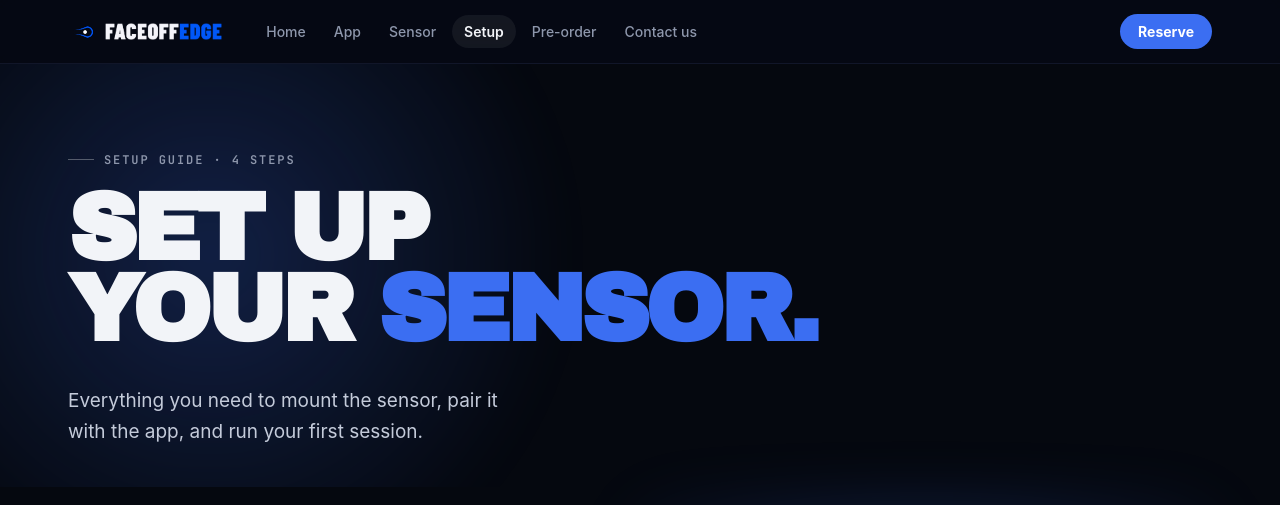
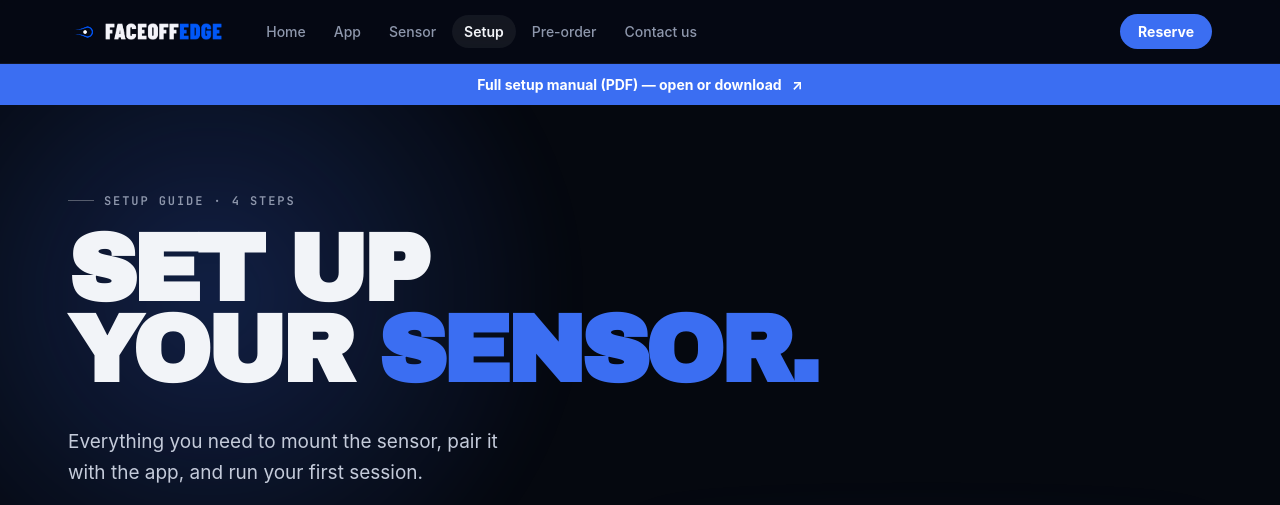
Before and after one commit to TrevorThompson48/FaceoffEdge-Website, a plain HTML site: page setup/index.html in a window 1280 px wide. Shown: the top 505 px of the page. Drawn offline with nearby package versions, Linux system fonts and the light colour scheme.

Commit message:
adding link to setup pdf

```diff
--- a/setup/index.html
+++ b/setup/index.html
@@ -30,6 +30,10 @@
 <div style="font-family:-apple-system,BlinkMacSystemFont,'SF Pro Display',system-ui,'Helvetica Neue',sans-serif; background:#05080F; color:#F2F4F8; overflow-x:clip;">
 
   <dc-import name="SiteNav" active="setup" hint-size="100%,64px"></dc-import>
+
+  <a href="/assets/FaceoffEdge-Manual.pdf" target="_blank" rel="noopener" style="display:flex; align-items:center; justify-content:center; gap:10px; padding:12px 20px; background:#3B6EF2; color:#fff; font-size:14px; font-weight:650; text-align:center;">
+    Full setup manual (PDF) — open or download <span aria-hidden="true">↗</span>
+  </a>
 
   <section data-screen-label="setup-hero" data-r="sect" style="position:relative; overflow:hidden; padding:80px 0 40px;">
     <div style="position:absolute; left:-200px; top:-220px; width:820px; height:820px; border-radius:50%; pointer-events:none; background:radial-gradient(circle, rgba(59,110,242,0.24) 0%, rgba(59,110,242,0) 62%); filter:blur(22px);"></div>
```
Also changed, not shown: FaceoffEdge App.dc.html (+2 -1 lines), FaceoffEdge Setup.dc.html (+4 -0 lines), setup75/index.html (+4 -0 lines), 5 other files.
